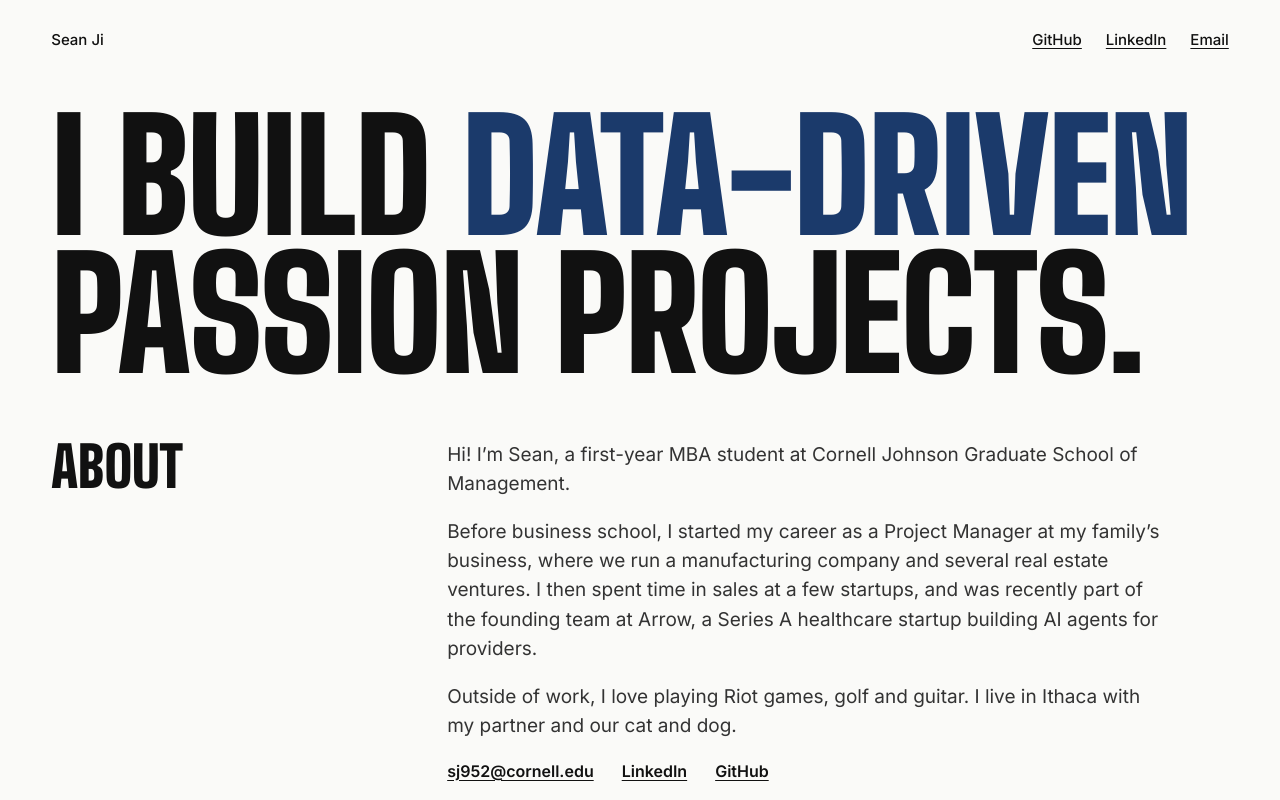
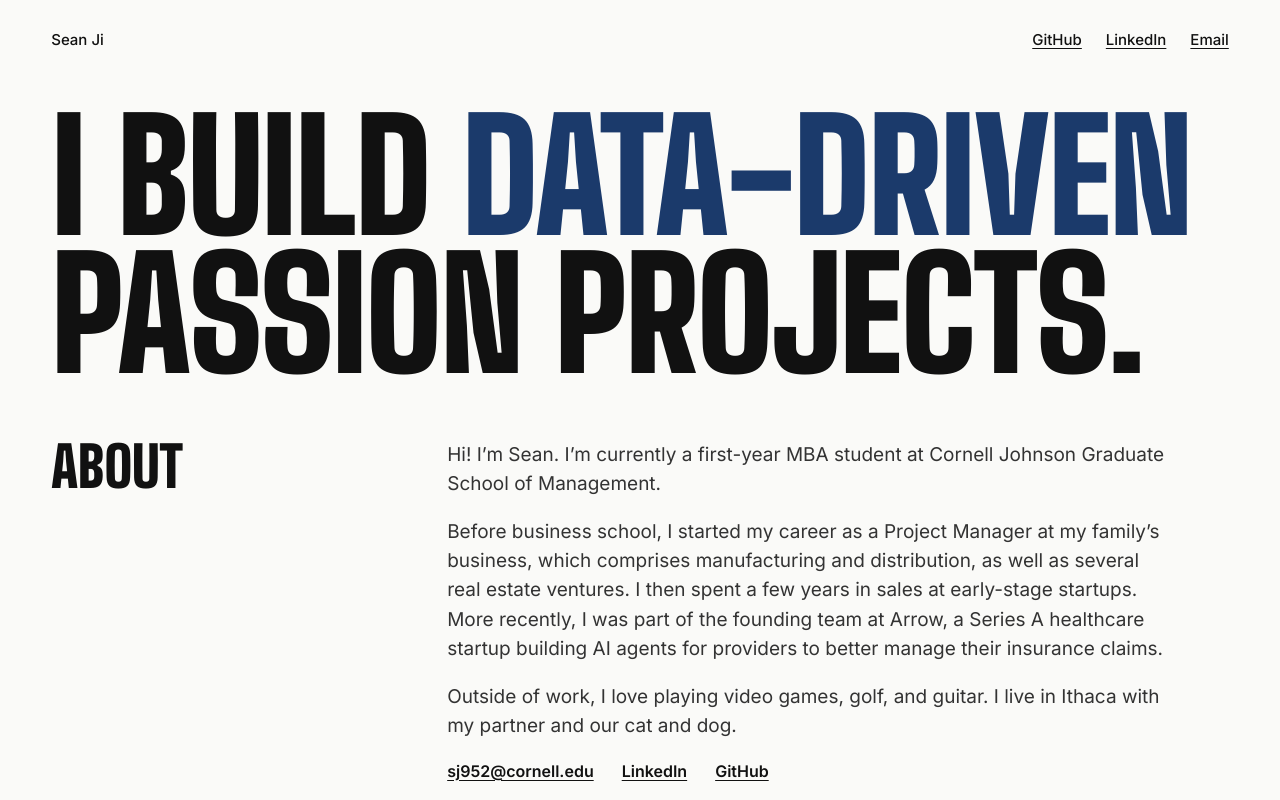
Before and after one commit to seanji0/seanji0.github.io, a plain HTML site: page index.html in a window 1280 px wide. Shown: the top 800 px of the page. Drawn offline with Linux system fonts and the light colour scheme.

Commit message:
Update bio
Co-Authored-By: Claude Sonnet 5.5 <noreply@anthropic.com>
Claude-Session: https://claude.ai/code/session_01JLjqvhJwVgcTpfX5YxHLtd

```diff
--- a/index.html
+++ b/index.html
@@ -113,9 +113,9 @@ footer{font-size:14px;color:var(--muted)}
 <section class="about" id="about" aria-labelledby="about-h">
 <h2 id="about-h">About</h2>
 <div class="copy">
-<p>Hi! I&rsquo;m Sean, a first-year MBA student at Cornell Johnson Graduate School of Management.</p>
-<p>Before business school, I started my career as a Project Manager at my family&rsquo;s business, where we run a manufacturing company and several real estate ventures. I then spent time in sales at a few startups, and was recently part of the founding team at Arrow, a Series A healthcare startup building AI agents for providers.</p>
-<p>Outside of work, I love playing Riot games, golf and guitar. I live in Ithaca with my partner and our cat and dog.</p>
+<p>Hi! I&rsquo;m Sean. I&rsquo;m currently a first-year MBA student at Cornell Johnson Graduate School of Management.</p>
+<p>Before business school, I started my career as a Project Manager at my family&rsquo;s business, which comprises manufacturing and distribution, as well as several real estate ventures. I then spent a few years in sales at early-stage startups. More recently, I was part of the founding team at Arrow, a Series A healthcare startup building AI agents for providers to better manage their insurance claims.</p>
+<p>Outside of work, I love playing video games, golf, and guitar. I live in Ithaca with my partner and our cat and dog.</p>
 <div class="contact">
 <a href="mailto:sj952@cornell.edu">sj952@cornell.edu</a>
 <a href="https://www.linkedin.com/in/sean-ji/">LinkedIn</a>
```
